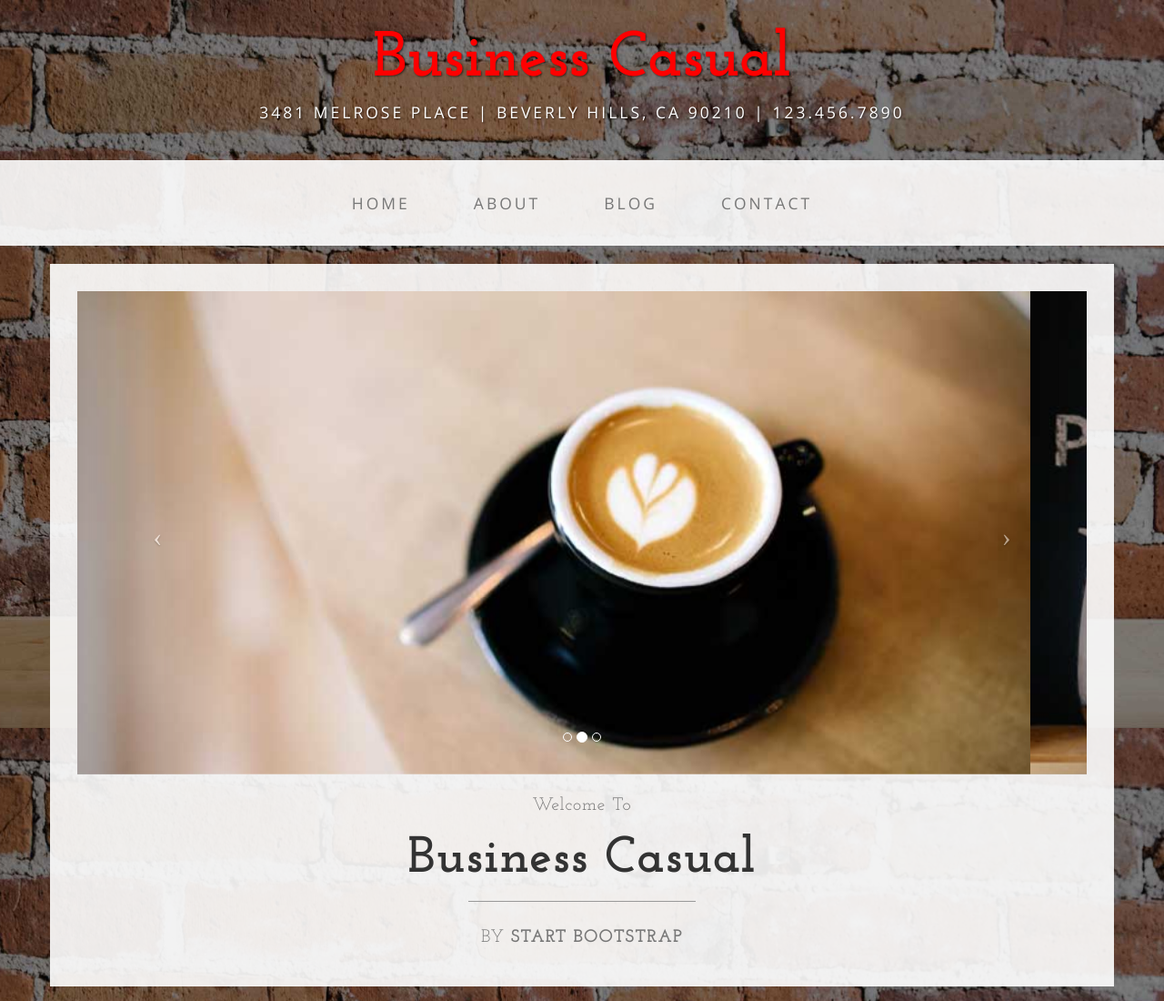
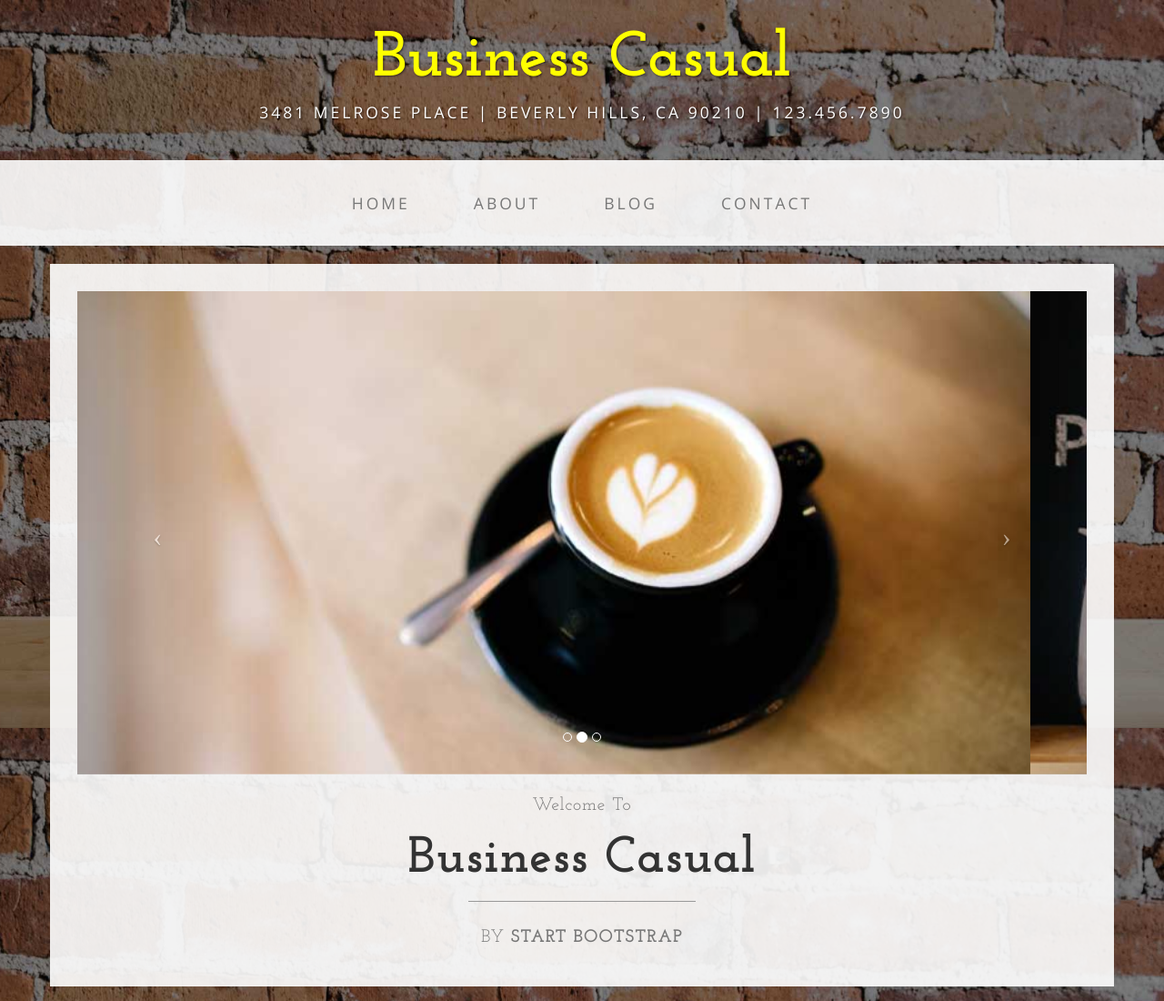
Before and after one commit to HarriusBox/Tutorial2, a plain HTML site: page index.html in a window 1280 px wide. Shown: the top 1100 px of the page at 91% size. Drawn offline with nearby package versions, Linux system fonts and the light colour scheme.

Commit message:
change color

```diff
--- a/css/business-casual.css
+++ b/css/business-casual.css
@@ -191,4 +191,4 @@ footer p {
     }
 }
 
-.brand{color:#FF0000}
+.brand{color:#FFFF00}
```
